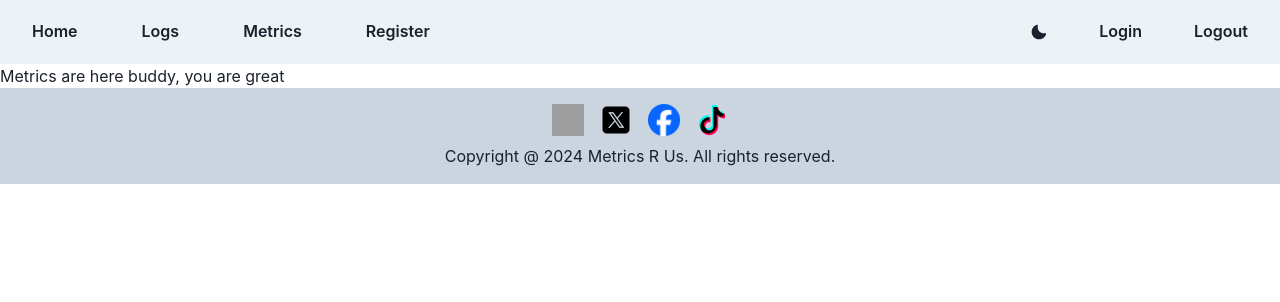
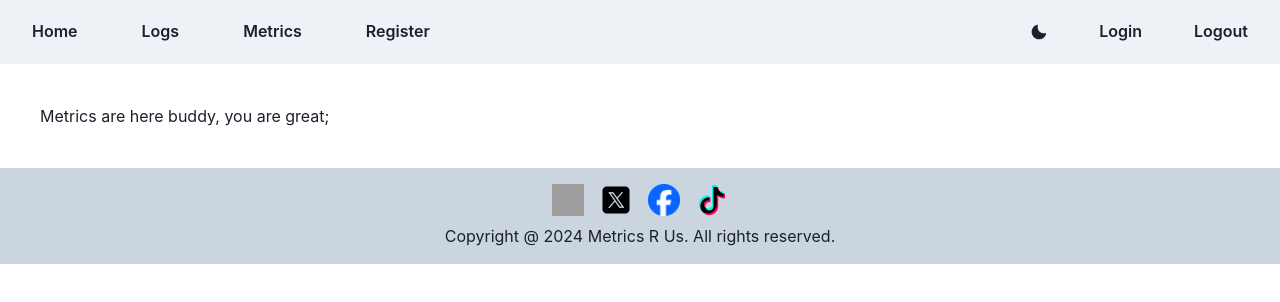
Before and after one commit to ndoolan/ClimbTime, a React app: page /metrics in a window 1280 px wide. Shown: the top 302 px of the page. Built offline with nearby package versions, Linux system fonts and the light colour scheme; grey boxes are pictures that could not be loaded.

Commit message:
ReduceImageSize

```diff
--- a/src/client/pages/Logs.tsx
+++ b/src/client/pages/Logs.tsx
@@ -22,7 +22,7 @@ const Logs = () => {
   }
 
   return (
-    <Flex direction="row" justifyContent="center" gap={400} py={10}>
+    <Flex direction="row" justifyContent="center" gap={400} p={10}>
       <Flex direction="column">
         <FormLabel>Form Toggle</FormLabel>
         <Switch onChange={handleToggle} />
--- a/src/client/pages/Metrics.tsx
+++ b/src/client/pages/Metrics.tsx
@@ -1,4 +1,5 @@
 import { useSelector } from 'react-redux';
+import { Flex } from '@chakra-ui/react';
 import type { RootState } from '../store';
 import NoUser from '../components/NoUser';
 
@@ -9,7 +10,11 @@ const Metrics = () => {
     return <NoUser />;
   }
 
-  return <div>Metrics are here buddy, you are great</div>;
+  return (
+    <Flex p={10}>
+  <div>Metrics are here buddy, you are great</div>;
+    </Flex>
+  )
 };
 
 export default Metrics;
--- a/src/client/pages/Register.tsx
+++ b/src/client/pages/Register.tsx
@@ -29,7 +29,7 @@ export const Register = () => {
 
   return (
     <form onSubmit={handleSubmit(submitForm)}>
-      <Flex direction="column" py={10} gap={4}>
+      <Flex direction="column" p={10} gap={4}>
         <FormControl>
           <FormLabel>Username</FormLabel>
           <Input
--- a/src/server/server.ts
+++ b/src/server/server.ts
@@ -37,7 +37,7 @@ app.use('/logs', logsRouter);
 app.use(express.static(path.resolve(__dirname, '../client/assets')));
 
 app.get('*', (_req: Request, res: Response) => {
-  res.sendFile(path.resolve(__dirname, '../client/index.html'));
+  res.sendFile(path.join(__dirname, 'build','index.html'));
 });
 
 // global error handler
--- a/webpack.config.ts
+++ b/webpack.config.ts
@@ -55,7 +55,8 @@ const config: Configuration = {
   },
   devServer: {
     static: {
-      publicPath: './src/client',
+      // changed from ./src/client
+      publicPath: '/build',
       directory: path.resolve(__dirname, 'client'),
     },
     historyApiFallback: true,
```
Also changed, not shown: src/client/pages/Home.tsx (+1 -5 lines).
